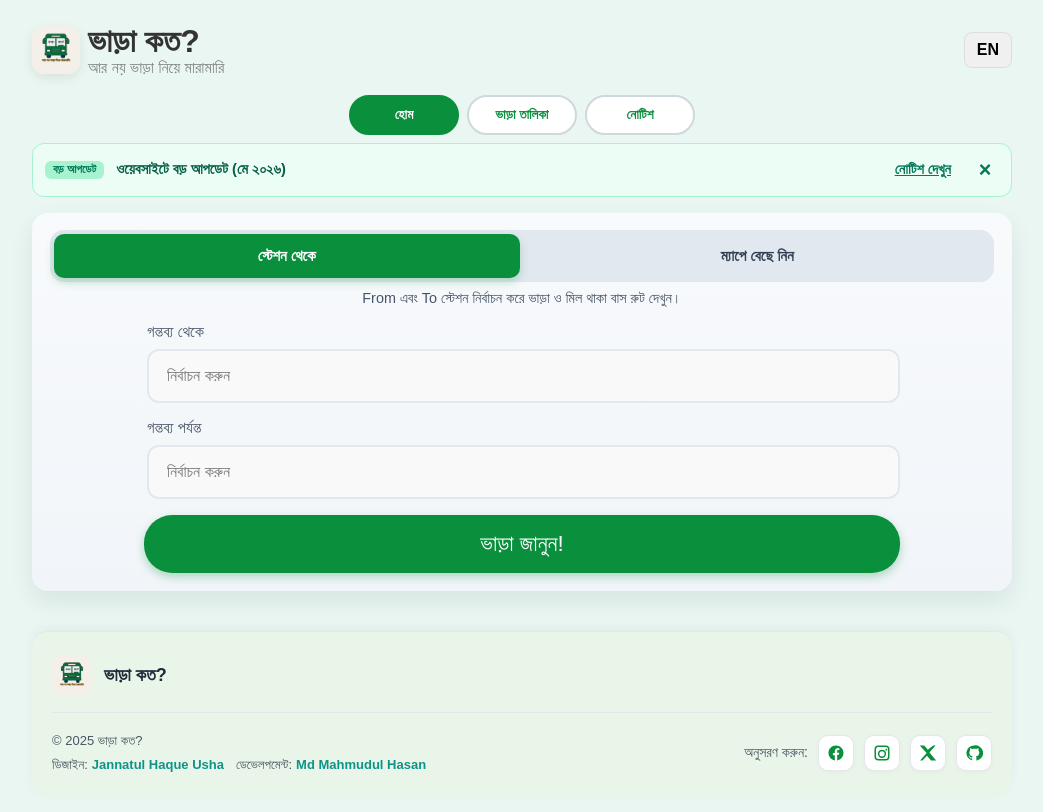
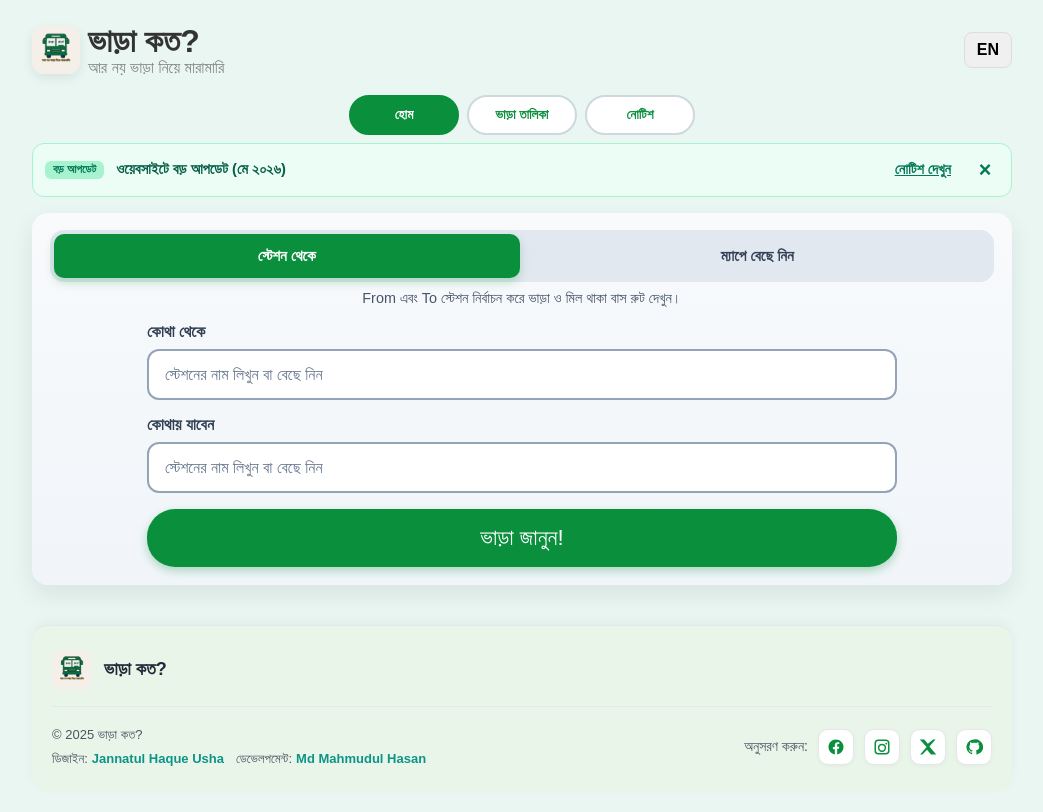
Before and after one commit to mhbappi05/Bhara_Koto, a React (Vite) app in the folder bhara-koto/: page / in a window 1280 px wide. Shown: the top 812 px of the page, without its empty margins (118-1161 px from the left). Built offline with nearby package versions, Linux system fonts and the light colour scheme; some icons are missing.

Commit message:
Clearer From/To labels and higher-contrast inputs

```diff
--- a/bhara-koto/src/App.jsx
+++ b/bhara-koto/src/App.jsx
@@ -219,7 +219,8 @@ export default function App() {
   };
 
   const goButtonStyle = {
-    width: "80%",
+    width: "100%",
+    maxWidth: 750,
     background: "#0a8f3d",
     color: "#fff",
     padding: "1rem 1.25rem",
--- a/bhara-koto/src/components/LocationSelect.jsx
+++ b/bhara-koto/src/components/LocationSelect.jsx
@@ -3,38 +3,58 @@ import React from "react";
 export default function LocationSelect({ id, label, placeholder, value, onChange, options = [] }) {
   const listId = `${id}-list`;
 
-  // Define responsive styles using a style tag
-  const responsiveStyles = `
+  const styles = `
     .location-select-container {
+      max-width: 750px;
       margin: 1rem auto;
     }
     .location-select-label {
+      display: block;
       font-size: 1rem;
+      font-weight: 600;
+      color: #334155;
       margin-bottom: 0.5rem;
     }
     .location-select-input {
-      padding: 1rem 1.125rem;
+      width: 100%;
+      box-sizing: border-box;
+      min-height: 48px;
+      padding: 0.9rem 1rem;
       font-size: 1rem;
+      font-family: inherit;
+      color: #0f172a;
+      background: #ffffff;
+      border: 2px solid #94a3b8;
+      border-radius: 12px;
+      outline: none;
+      transition: border-color 0.2s ease, box-shadow 0.2s ease;
+    }
+    .location-select-input::placeholder {
+      color: #64748b;
+      opacity: 1;
+    }
+    .location-select-input:hover {
+      border-color: #64748b;
+    }
+    .location-select-input:focus {
+      border-color: #0a8f3d;
+      box-shadow: 0 0 0 3px rgba(10, 143, 61, 0.25);
     }
     @media (max-width: 600px) {
-      .location-select-input {
-        padding: 0.75rem 0.5rem;
-        font-size: 0.9rem;
-      }
       .location-select-container {
         margin: 0.5rem auto;
+      }
+      .location-select-input {
+        padding: 0.75rem;
+        font-size: 16px;
       }
     }
   `;
 
   return (
-    <div style={{ maxWidth: 750, display: "block" }} className="location-select-container">
-      <style>{responsiveStyles}</style>
-      <label
-        htmlFor={id}
-        style={{ display: "block", color: "#4a5568", fontWeight: 500 }}
-        className="location-select-label"
-      >
+    <div className="location-select-container">
+      <style>{styles}</style>
+      <label htmlFor={id} className="location-select-label">
         {label}
       </label>
       <input
@@ -43,24 +63,8 @@ export default function LocationSelect({ id, label, placeholder, value, onChange
         value={value}
         onChange={(e) => onChange(e.target.value)}
         placeholder={placeholder}
-        style={{
-          width: "95%",
-          borderRadius: 12,
-          border: "2px solid #e2e8f0",
-          background: "#f9f9f9",
-          color: "#000000",
-          outline: "none",
-          transition: "border-color 0.2s ease, box-shadow 0.2s ease",
-        }}
+        autoComplete="off"
         className="location-select-input"
-        onFocus={(e) => {
-          e.target.style.borderColor = "#4299e1";
-          e.target.style.boxShadow = "0 0 0 2px rgba(66, 153, 225, 0.5)";
-        }}
-        onBlur={(e) => {
-          e.target.style.borderColor = "#e2e8f0";
-          e.target.style.boxShadow = "none";
-        }}
       />
       <datalist id={listId}>
         {options.map((o) => (
--- a/bhara-koto/src/i18n.js
+++ b/bhara-koto/src/i18n.js
@@ -6,9 +6,9 @@ export const t = (lang) => ({
     lang === LANGS.BN
       ? "আর নয় ভাড়া নিয়ে মারামারি"
       : "No more fighting over fares",
-  from: lang === LANGS.BN ? "গন্তব্য থেকে" : "From",
-  to: lang === LANGS.BN ? "গন্তব্য পর্যন্ত" : "To",
-  choose: lang === LANGS.BN ? "নির্বাচন করুন" : "Choose",
+  from: lang === LANGS.BN ? "কোথা থেকে" : "From",
+  to: lang === LANGS.BN ? "কোথায় যাবেন" : "To",
+  choose: lang === LANGS.BN ? "স্টেশনের নাম লিখুন বা বেছে নিন" : "Type or pick a station",
   student: lang === LANGS.BN ? "ছাত্র" : "Student",
   go: lang === LANGS.BN ? "ভাড়া জানুন!" : "Check Fare",
   directRoutes: lang === LANGS.BN ? "সরাসরি বাস" : "Direct Buses",
```
